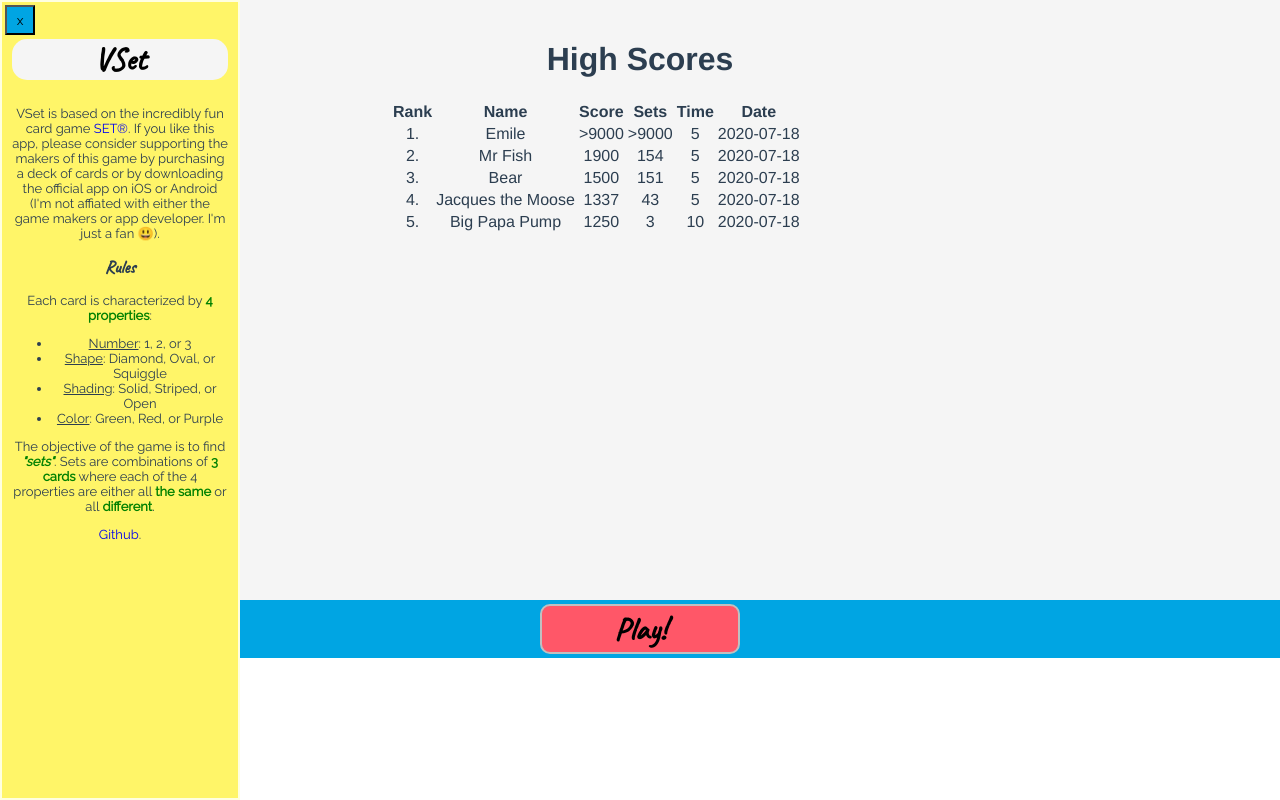
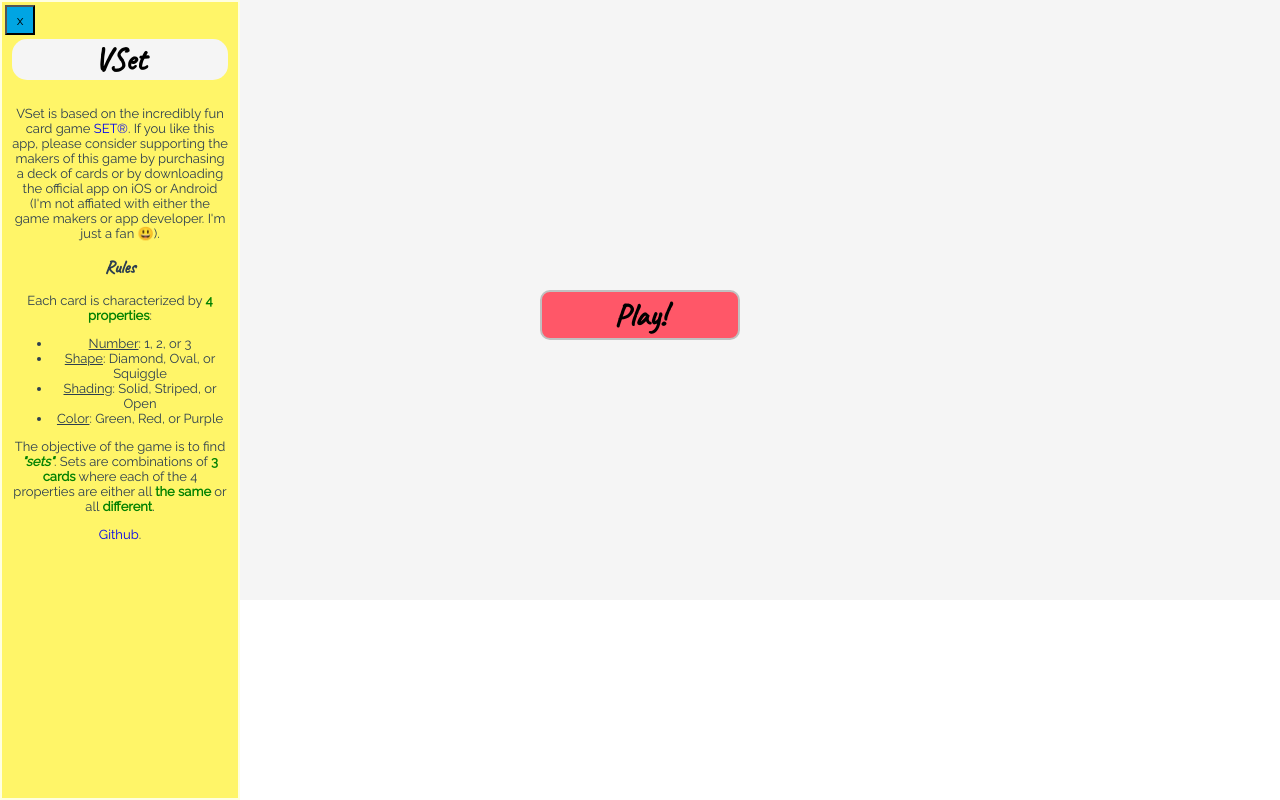
Before and after one commit to chrislopez28/VSet, a Vue app: page / in a window 1280 px wide. Built offline with nearby package versions, Linux system fonts and the light colour scheme.

Commit message:
Removed HighScore component

```diff
--- a/src/components/game/Game.vue
+++ b/src/components/game/Game.vue
@@ -10,7 +10,9 @@
     </div>
 
     <div class="board">
-      <app-high-scores v-show="!getGameStatus"></app-high-scores>
+      <div v-show="!getGameStatus" class="main-screen">
+        <button @click="startGame" class="button button-new-game">Play!</button>
+      </div>
       <ul v-show="getGameStatus" class="cards">
         <app-card
           v-for="(card, index) in getCards"
@@ -24,11 +26,6 @@
     </div>
 
     <div class="controls">
-      <div v-show="!getGameStatus" class="stat-bar">
-        <button @click="startGame" class="button button-new-game">Play!</button>
-        <div class="message-box">{{ message }}</div>
-      </div>
-
       <div v-show="getGameStatus" class="stat-bar">
         <button @click="noSets" class="button">No Sets</button>
         <button @click="getHint" class="button">Hint</button>
@@ -50,7 +47,6 @@
 <script>
 import Card from "./Card.vue";
 import Timer from "./Timer.vue";
-import HighScores from "./HighScores.vue";
 import { mapGetters } from "vuex";
 import { mapMutations } from "vuex";
 
@@ -180,7 +176,6 @@ export default {
   },
   components: {
     appCard: Card,
-    appHighScores: HighScores,
     appTimer: Timer
   }
 };
@@ -222,6 +217,15 @@ export default {
   width: 500px;
   position: absolute;
   top: 30px;
+  left: 50%;
+  transform: translate(-50%, -10px);
+  text-align: center;
+}
+
+.main-screen {
+  width: 500px;
+  position: absolute;
+  top: 50%;
   left: 50%;
   transform: translate(-50%, -10px);
   text-align: center;
@@ -271,6 +275,7 @@ tr {
 .button-new-game {
   width: 200px;
   font-size: xx-large;
+  margin: auto;
 }
 
 .button:hover {
@@ -341,18 +346,6 @@ tr {
   }
 }
 
-/*
-@media (min-width: 480px) and (max-height: 450) {
-  .cards {
-    width: 450px;
-    position: absolute;
-    top: 50%;
-    left: 50%;
-    transform: translate(-50%, -50%);
-  }
-}
-*/
-
 @media (min-width: 480px) {
   .cards {
     width: 360px;
```
Also changed, not shown: src/components/layout/HighScores.vue (renamed from src/components/game/HighScores.vue).
